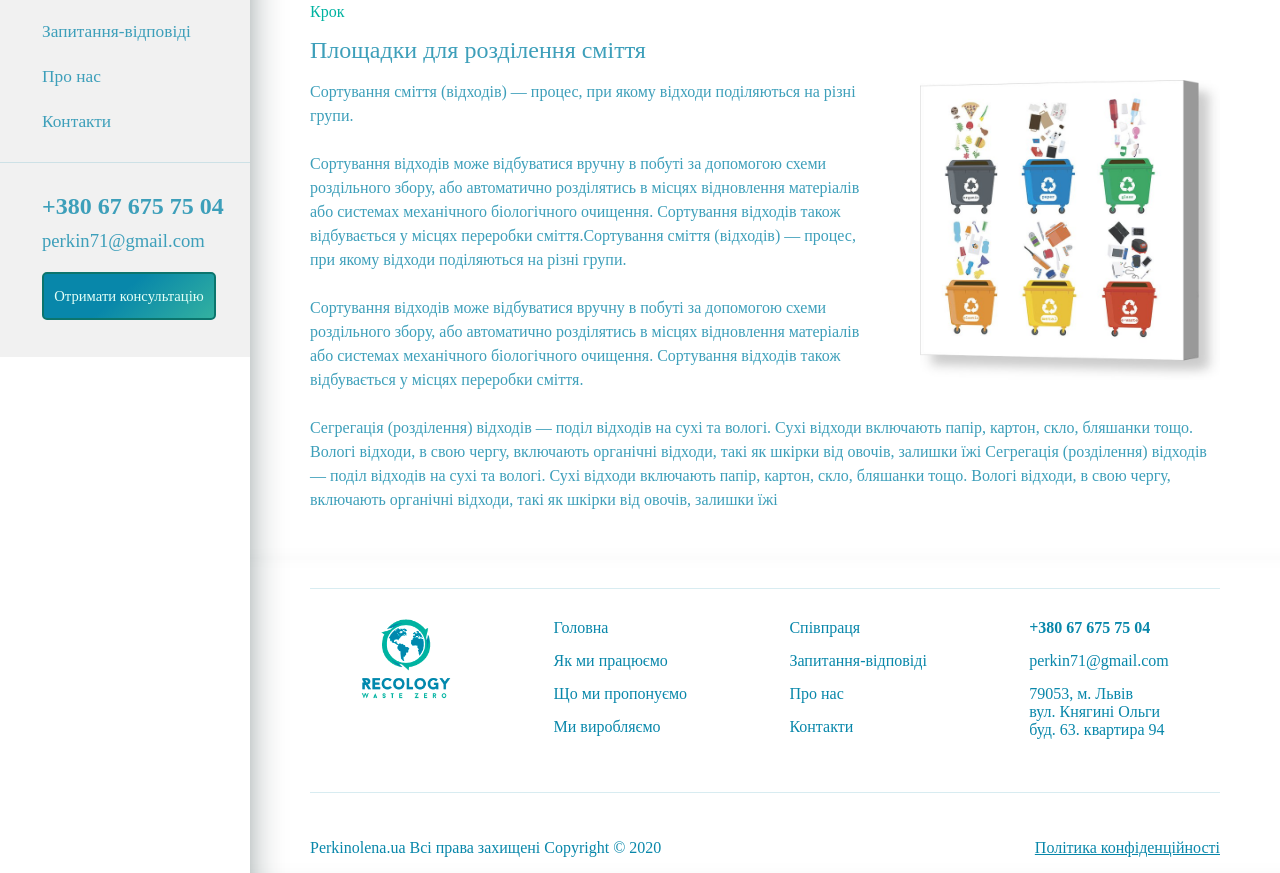
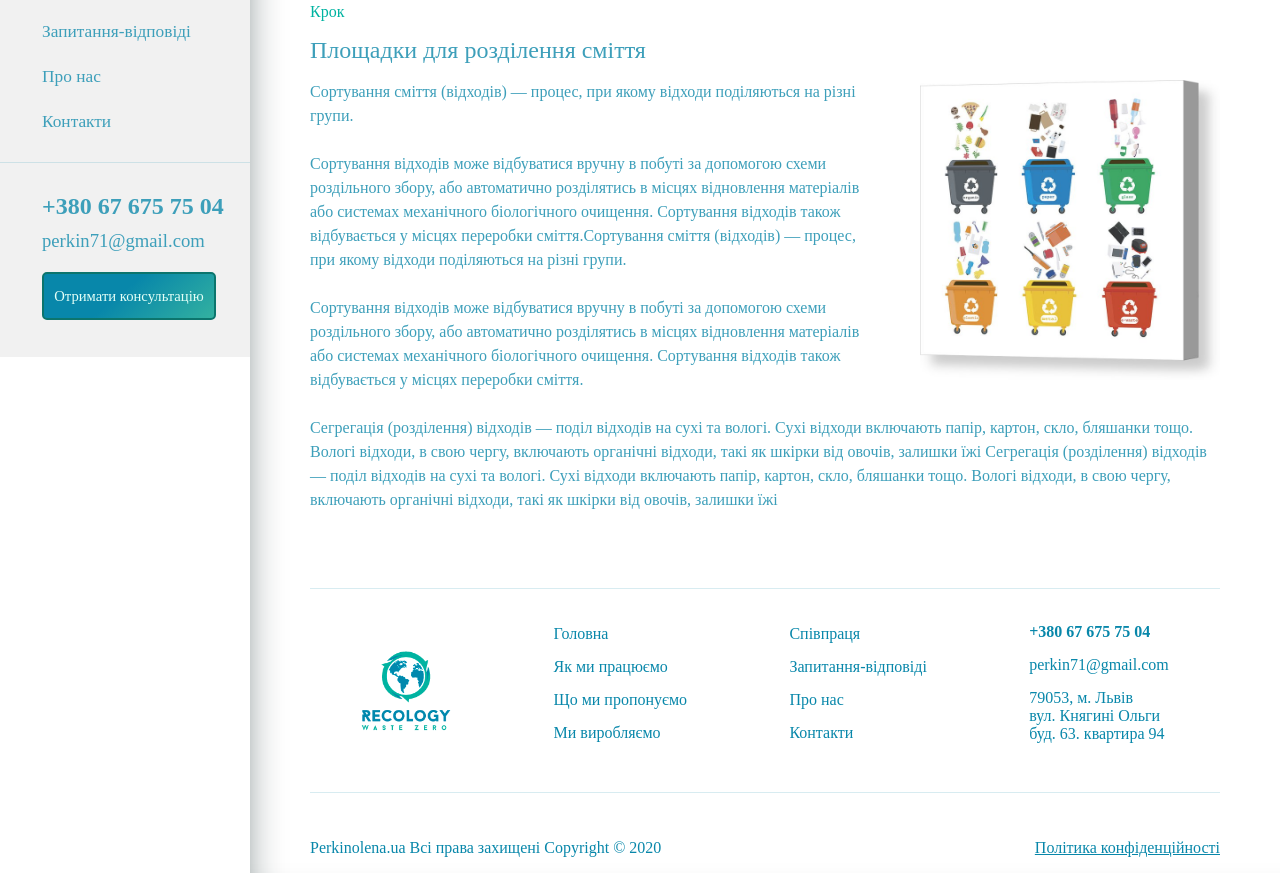
Before and after one commit to o-perkin/Recolory.ru, a plain HTML site: page index.html in a window 1280 px wide. Shown: the part 443-1316 px from the top of the page. Drawn offline with Linux system fonts and the light colour scheme.

Commit message:
Recology.ru version without css grids 2.0

```diff
--- a/style.css
+++ b/style.css
@@ -11,6 +11,7 @@ h2 {
 
 .main {
     margin: 0 0 0 250px;
+    box-shadow: 30px 0px 50px -50px #041a1b inset;
 }
 
 /*All Sidebar slyles */
@@ -86,7 +87,6 @@ h2 {
     padding: 0 60px 0 60px;
     display: flex;
     align-items: center;
-    box-shadow: 30px 0px 50px -50px #041a1b inset;
 }
 
 .header-center {
@@ -130,7 +130,6 @@ h2 {
     padding: 0 60px 0 60px;
     display: flex;
     align-items: center;
-    box-shadow: 30px 0px 50px -50px #041a1b inset;
 }
 
 .content-center {
@@ -169,7 +168,6 @@ h2 {
     display: flex;
     flex-direction: column;
     align-items: center;
-    box-shadow: 30px 0px 50px -50px #041a1b inset;
 }
 
 .footer-line {
@@ -188,6 +186,7 @@ h2 {
     display: flex;
     flex-direction: row;
     justify-content: space-around;
+    align-items: center;
     height: 180px;
     width: 100%;
 }
```
